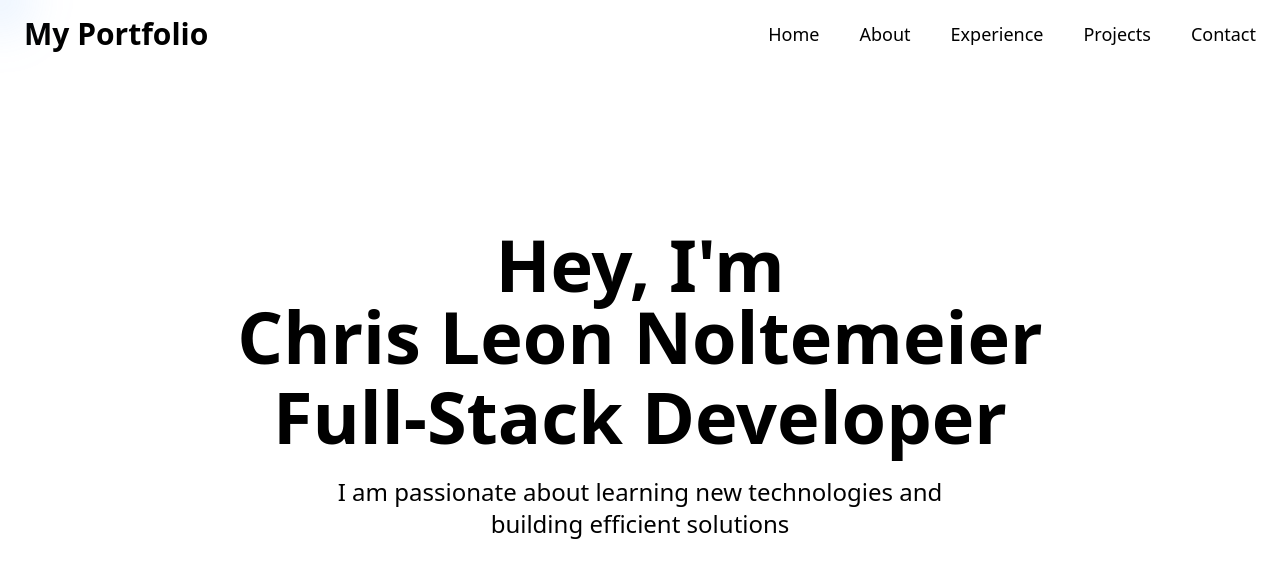
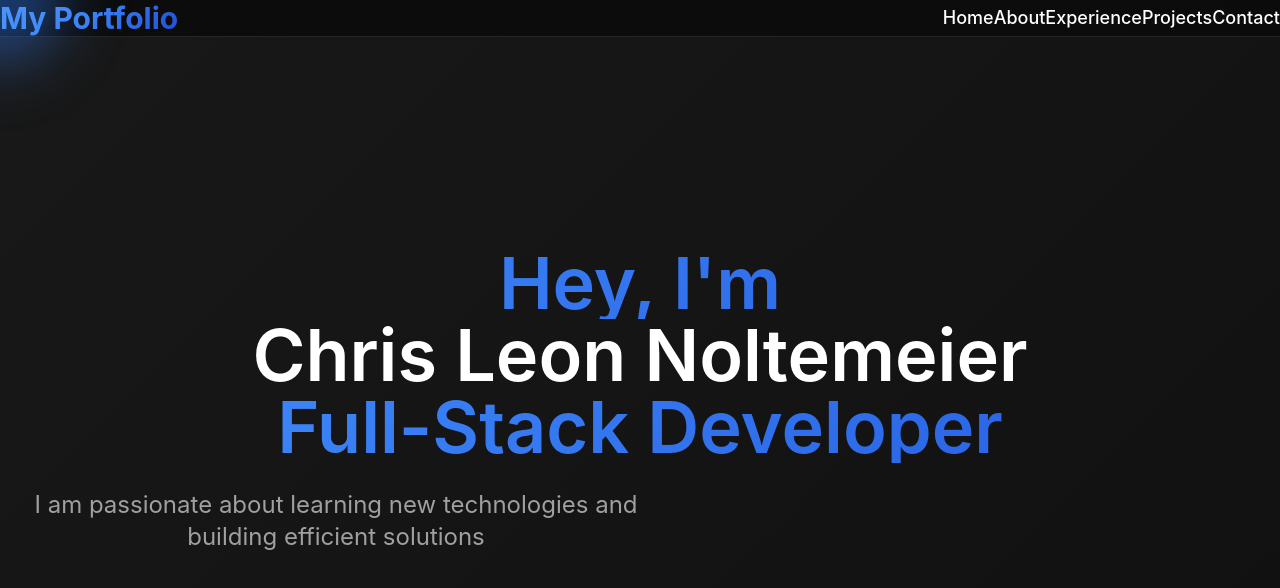
Before and after one commit to chrisnltr/portfolio, a Nuxt app: page / in a window 1280 px wide. Shown: the top 588 px of the page. Built offline with nearby package versions, Linux system fonts and the light colour scheme.

Commit message:
Add Vercel preset in Nuxt configuration, update .gitignore, and implement custom CSS variables and styles

```diff
--- a/assets/css/main.css
+++ b/assets/css/main.css
@@ -1 +1,422 @@
 @import 'tailwindcss';
+
+/* Custom CSS Variables for Theme */
+:root {
+  --background-primary: #0a0a0a;
+  --background-secondary: #1a1a1a;
+  --background-tertiary: #2a2a2a;
+  --text-primary: #ffffff;
+  --text-secondary: #a0a0a0;
+  --accent-400: #60a5fa;
+  --accent-600: #2563eb;
+  --border-primary: #333333;
+}
+
+/* Base Styles */
+* {
+  margin: 0;
+  padding: 0;
+  box-sizing: border-box;
+}
+
+html {
+  scroll-behavior: smooth;
+}
+
+body {
+  font-family: 'Inter', -apple-system, BlinkMacSystemFont, 'Segoe UI', Roboto, sans-serif;
+  background-color: var(--background-primary);
+  color: var(--text-primary);
+  line-height: 1.6;
+  overflow-x: hidden;
+}
+
+/* Background Colors */
+.bg-background-primary {
+  background-color: var(--background-primary);
+}
+
+.bg-background-secondary {
+  background-color: var(--background-secondary);
+}
+
+.bg-background-tertiary {
+  background-color: var(--background-tertiary);
+}
+
+/* Text Colors */
+.text-text-primary {
+  color: var(--text-primary);
+}
+
+.text-text-secondary {
+  color: var(--text-secondary);
+}
+
+.text-accent-400 {
+  color: var(--accent-400);
+}
+
+.text-accent-600 {
+  color: var(--accent-600);
+}
+
+/* Border Colors */
+.border-border-primary {
+  border-color: var(--border-primary);
+}
+
+/* Gradient Text */
+.gradient-text {
+  background: linear-gradient(135deg, #60a5fa 0%, #3b82f6 50%, #1d4ed8 100%);
+  -webkit-background-clip: text;
+  -webkit-text-fill-color: transparent;
+  background-clip: text;
+  animation: gradientShift 3s ease-in-out infinite;
+}
+
+@keyframes gradientShift {
+  0%, 100% {
+    background-position: 0% 50%;
+  }
+  50% {
+    background-position: 100% 50%;
+  }
+}
+
+/* Glass Header */
+.glass-header {
+  background: rgba(10, 10, 10, 0.8);
+  backdrop-filter: blur(20px);
+  border-bottom: 1px solid rgba(255, 255, 255, 0.1);
+}
+
+/* Cards */
+.card-elevated {
+  background: rgba(26, 26, 26, 0.8);
+  border: 1px solid rgba(255, 255, 255, 0.1);
+  border-radius: 12px;
+  backdrop-filter: blur(10px);
+  transition: all 0.3s ease;
+}
+
+.card-elevated:hover {
+  transform: translateY(-2px);
+  box-shadow: 0 20px 40px rgba(0, 0, 0, 0.3);
+  border-color: rgba(96, 165, 250, 0.3);
+}
+
+/* Buttons */
+.btn-primary {
+  background: linear-gradient(135deg, #60a5fa 0%, #3b82f6 100%);
+  color: white;
+  border: none;
+  border-radius: 8px;
+  padding: 12px 24px;
+  font-weight: 600;
+  cursor: pointer;
+  transition: all 0.3s ease;
+  position: relative;
+  overflow: hidden;
+}
+
+.btn-primary:hover {
+  transform: translateY(-2px);
+  box-shadow: 0 10px 20px rgba(96, 165, 250, 0.3);
+}
+
+.btn-secondary {
+  background: transparent;
+  color: var(--text-primary);
+  border: 2px solid var(--accent-400);
+  border-radius: 8px;
+  padding: 12px 24px;
+  font-weight: 600;
+  cursor: pointer;
+  transition: all 0.3s ease;
+}
+
+.btn-secondary:hover {
+  background: var(--accent-400);
+  color: white;
+  transform: translateY(-2px);
+}
+
+.btn-ghost {
+  background: transparent;
+  border: none;
+  color: var(--text-primary);
+  cursor: pointer;
+  padding: 8px;
+  border-radius: 6px;
+  transition: all 0.3s ease;
+}
+
+.btn-ghost:hover {
+  background: rgba(255, 255, 255, 0.1);
+}
+
+/* Links */
+.link {
+  color: var(--text-primary);
+  text-decoration: none;
+  transition: all 0.3s ease;
+  position: relative;
+}
+
+.link:hover {
+  color: var(--accent-400);
+}
+
+.link::after {
+  content: '';
+  position: absolute;
+  width: 0;
+  height: 2px;
+  bottom: -4px;
+  left: 0;
+  background: linear-gradient(135deg, #60a5fa 0%, #3b82f6 100%);
+  transition: width 0.3s ease;
+}
+
+.link:hover::after {
+  width: 100%;
+}
+
+/* Cursor Glow Effect */
+.cursor-glow {
+  transition: all 0.3s ease;
+}
+
+.cursor-glow:hover {
+  text-shadow: 0 0 20px rgba(96, 165, 250, 0.5);
+}
+
+/* Glow Effect */
+.glow {
+  box-shadow: 0 0 30px rgba(96, 165, 250, 0.3);
+}
+
+/* Tech Tags */
+.tech-tag {
+  background: rgba(96, 165, 250, 0.1);
+  color: var(--accent-400);
+  border: 1px solid rgba(96, 165, 250, 0.3);
+  border-radius: 6px;
+  font-size: 0.75rem;
+  font-weight: 500;
+}
+
+/* Image Hover Effect */
+.image-hover:hover img {
+  transform: scale(1.05);
+}
+
+/* Line Clamp */
+.line-clamp-2 {
+  display: -webkit-box;
+  -webkit-line-clamp: 2;
+  -webkit-box-orient: vertical;
+  overflow: hidden;
+}
+
+/* Animations */
+.animate-fade-in {
+  animation: fadeIn 0.6s ease-out;
+}
+
+.animate-slide-up {
+  animation: slideUp 0.8s ease-out;
+}
+
+.animate-slide-left {
+  animation: slideLeft 0.8s ease-out;
+}
+
+.animate-slide-right {
+  animation: slideRight 0.8s ease-out;
+}
+
+@keyframes fadeIn {
+  from {
+    opacity: 0;
+  }
+  to {
+    opacity: 1;
+  }
+}
+
+@keyframes slideUp {
+  from {
+    opacity: 0;
+    transform: translateY(30px);
+  }
+  to {
+    opacity: 1;
+    transform: translateY(0);
+  }
+}
+
+@keyframes slideLeft {
+  from {
+    opacity: 0;
+    transform: translateX(-30px);
+  }
+  to {
+    opacity: 1;
+    transform: translateX(0);
+  }
+}
+
+@keyframes slideRight {
+  from {
+    opacity: 0;
+    transform: translateX(30px);
+  }
+  to {
+    opacity: 1;
+    transform: translateX(0);
+  }
+}
+
+/* Particle Animation */
+.particles {
+  position: fixed;
+  top: 0;
+  left: 0;
+  width: 100%;
+  height: 100%;
+  overflow: hidden;
+  z-index: -1;
+}
+
+.particle {
+  position: absolute;
+  width: 4px;
+  height: 4px;
+  background: rgba(96, 165, 250, 0.3);
+  border-radius: 50%;
+  animation: float 6s ease-in-out infinite;
+}
+
+.particle:nth-child(1) {
+  top: 20%;
+  left: 10%;
+  animation-delay: 0s;
+}
+
+.particle:nth-child(2) {
+  top: 60%;
+  left: 20%;
+  animation-delay: 1s;
+}
+
+.particle:nth-child(3) {
+  top: 40%;
+  left: 80%;
+  animation-delay: 2s;
+}
+
+.particle:nth-child(4) {
+  top: 80%;
+  left: 70%;
+  animation-delay: 3s;
+}
+
+.particle:nth-child(5) {
+  top: 10%;
+  left: 60%;
+  animation-delay: 4s;
+}
+
+.particle:nth-child(6) {
+  top: 70%;
+  left: 90%;
+  animation-delay: 5s;
+}
+
+.particle:nth-child(7) {
+  top: 30%;
+  left: 30%;
+  animation-delay: 1.5s;
+}
+
+.particle:nth-child(8) {
+  top: 90%;
+  left: 40%;
+  animation-delay: 2.5s;
+}
+
+.particle:nth-child(9) {
+  top: 50%;
+  left: 50%;
+  animation-delay: 3.5s;
+}
+
+@keyframes float {
+  0%, 100% {
+    transform: translateY(0px) rotate(0deg);
+    opacity: 0.3;
+  }
+  50% {
+    transform: translateY(-20px) rotate(180deg);
+    opacity: 0.8;
+  }
+}
+
+/* Modern Section */
+.modern-section {
+  position: relative;
+  background: linear-gradient(135deg, rgba(10, 10, 10, 0.9) 0%, rgba(26, 26, 26, 0.9) 100%);
+}
+
+/* Animated Background */
+.animated-bg {
+  background: linear-gradient(135deg, #0a0a0a 0%, #1a1a1a 50%, #0a0a0a 100%);
+  background-size: 400% 400%;
+  animation: gradientMove 8s ease-in-out infinite;
+}
+
+@keyframes gradientMove {
+  0%, 100% {
+    background-position: 0% 50%;
+  }
+  50% {
+    background-position: 100% 50%;
+  }
+}
+
+/* Responsive Design */
+@media (max-width: 768px) {
+  .glass-header {
+    backdrop-filter: blur(10px);
+  }
+
+  .card-elevated {
+    margin: 0 8px;
+  }
+
+  .btn-primary,
+  .btn-secondary {
+    padding: 10px 20px;
+    font-size: 14px;
+  }
+}
+
+/* Scrollbar Styling */
+::-webkit-scrollbar {
+  width: 8px;
+}
+
+::-webkit-scrollbar-track {
+  background: var(--background-primary);
+}
+
+::-webkit-scrollbar-thumb {
+  background: var(--accent-400);
+  border-radius: 4px;
+}
+
+::-webkit-scrollbar-thumb:hover {
+  background: var(--accent-600);
+}
--- a/nuxt.config.ts
+++ b/nuxt.config.ts
@@ -5,7 +5,7 @@ export default defineNuxtConfig({
   devtools: { enabled: false },
 
   nitro: {
-    // Vercel preset removed
+    preset: "vercel"
   },
 
   postcss: {
```
Also changed, not shown: 1 other file (tests, documents, lock files or other folders).
